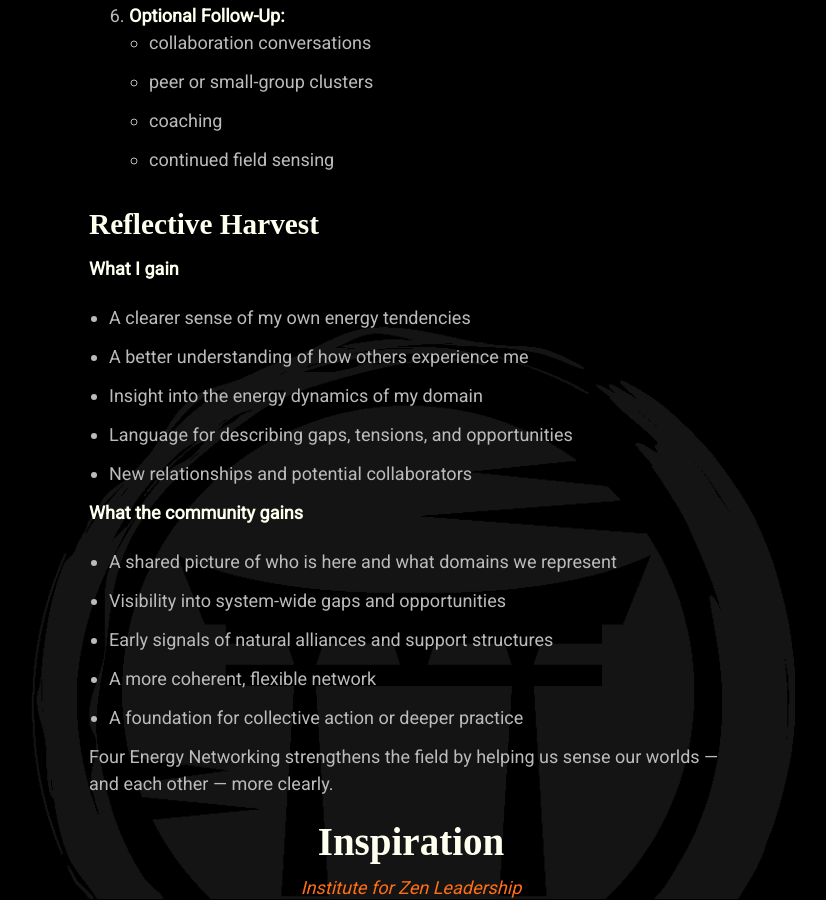
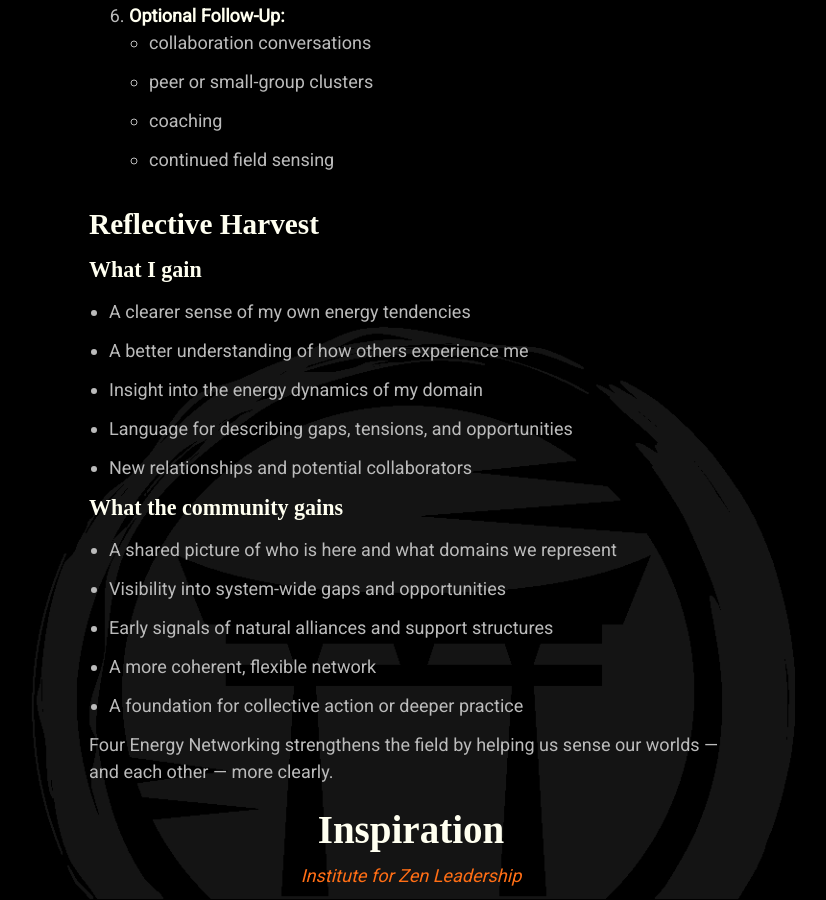
Before and after one commit to mindset-dojo/mindset-dojo.github.io, a Jekyll site: the page built from _forms/four-energy-networking.md, in a window 1280 px wide and 900 px high, scrolled down 1950 px. Shown: the whole window, without its empty margins (229-1055 px from the left). Built offline with Jekyll 4.4.1, drawn with Linux system fonts in a browser that asks for light colours; some web fonts are replaced.

Commit message:
fix: formatting

```diff
--- a/_forms/four-energy-networking.md
+++ b/_forms/four-energy-networking.md
@@ -65,7 +65,7 @@ When the group returns to a full circle, the collective picture becomes clearer:
 
 ### Reflective Harvest
 
-**What I gain**
+#### What I gain
 
 - A clearer sense of my own energy tendencies
 - A better understanding of how others experience me
@@ -73,7 +73,7 @@ When the group returns to a full circle, the collective picture becomes clearer:
 - Language for describing gaps, tensions, and opportunities
 - New relationships and potential collaborators
 
-**What the community gains**
+#### What the community gains
 
 - A shared picture of who is here and what domains we represent
 - Visibility into system-wide gaps and opportunities
```
